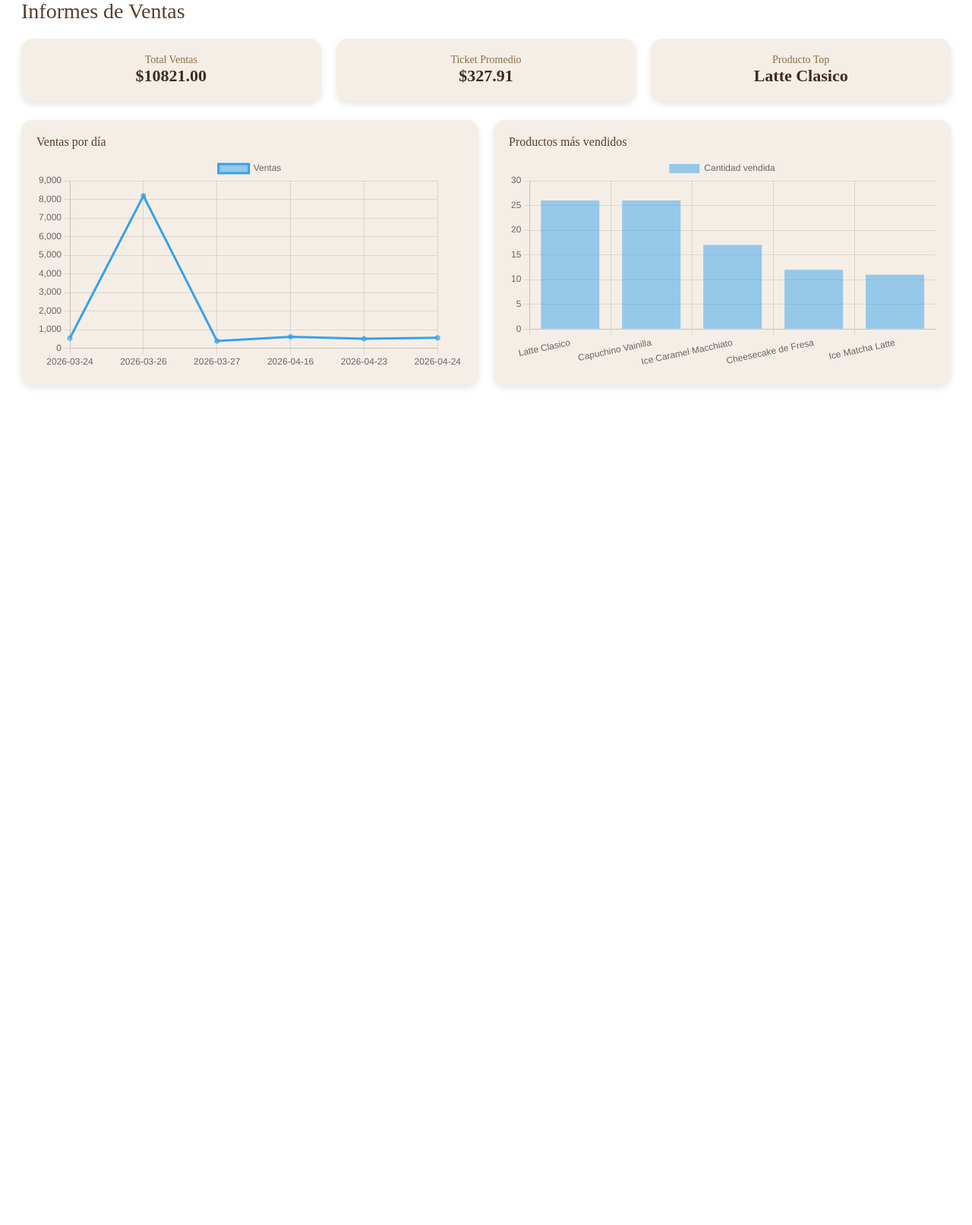
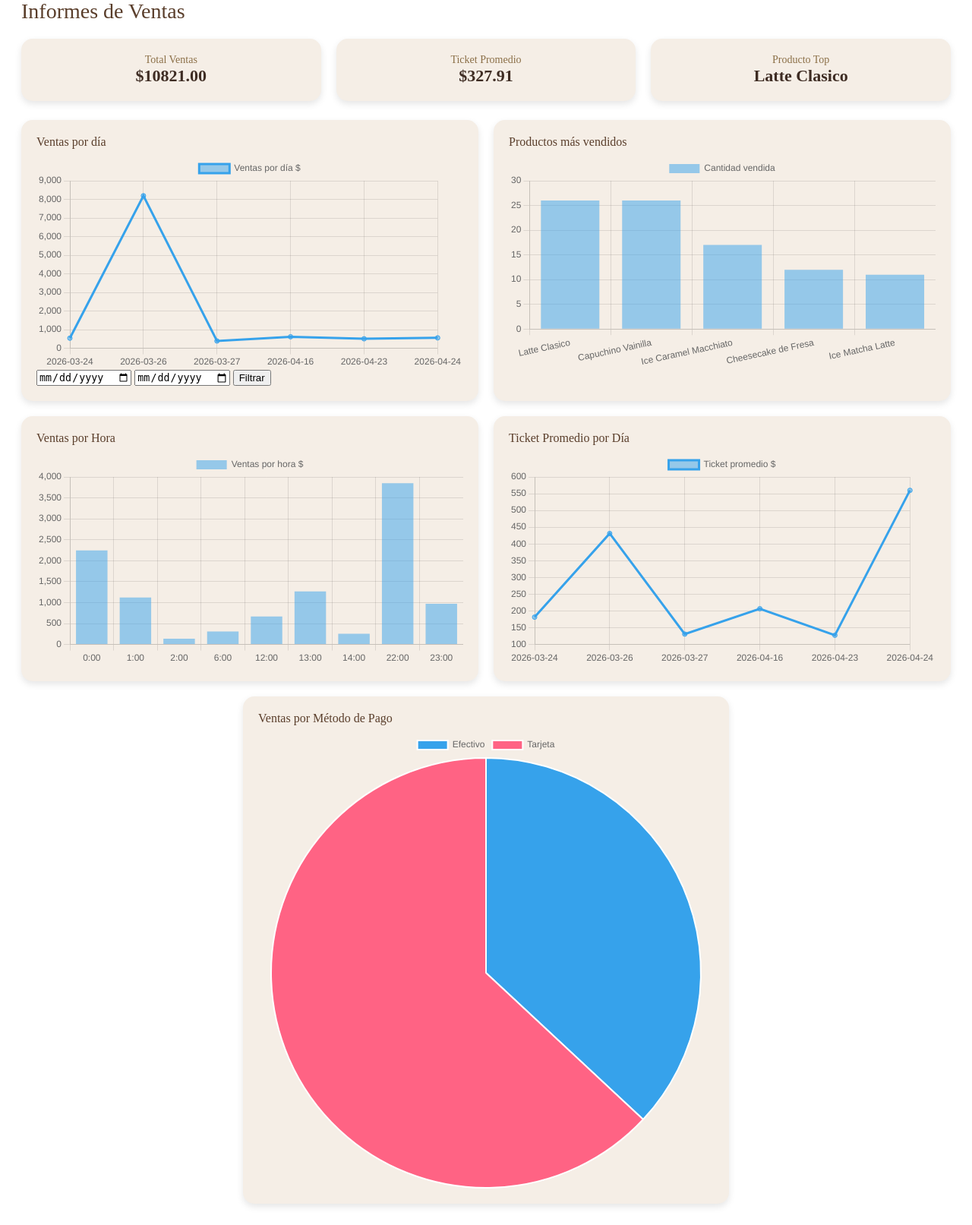
Before and after one commit to CarlosAvila31/PIA_METODOLOGIA_EQ3, a Django app: page /informes/ in a window 1280 px wide. Shown: the part 140-1753 px from the top of the page at 76% size. Before the commit the page ends 651 px from the top, so only its background shows below. Run offline with Django 5.2, Linux system fonts and the light colour scheme; data comes from the database, SQL or seed files in the repository; both versions use the stored data as it was after the commit.

Commit message:
Más grafiquitass

```diff
--- a/punto_venta/app/templates/dashboard.html
+++ b/punto_venta/app/templates/dashboard.html
@@ -1,4 +1,5 @@
 {% extends 'base.html' %}
+
 
 {% block content %}
 
@@ -43,6 +44,14 @@
 }
 
 /* ===== GRAFICAS ===== */
+
+.charts {
+    display: grid;
+    grid-template-columns: repeat(2, 1fr);
+    gap: 20px;
+    margin-top: 20px;
+}
+
 .chart-grid {
     display: grid;
     grid-template-columns: 1fr 1fr;
@@ -56,9 +65,22 @@
     box-shadow: 0px 4px 10px rgba(0,0,0,0.1);
 }
 
+
 .chart-title {
     margin-bottom: 10px;
     color: #5a3e2b;
+}
+
+.chart-card.center {
+    grid-column: span 2;       /* ocupa toda la fila */
+    justify-self: center;
+    max-width: 600px;
+    width: 100%;
+}
+
+.chart-card.center canvas {
+    max-width: 600px;
+    max-height: 600px;
 }
 </style>
 
@@ -90,12 +112,33 @@
         <div class="chart-card">
             <div class="chart-title">Ventas por día</div>
             <canvas id="ventasChart"></canvas>
+            <input type="date" id="fechaInicio">
+            <input type="date" id="fechaFin">
+            <button onclick="cargarGraficas()">Filtrar</button>
         </div>
 
         <div class="chart-card">
             <div class="chart-title">Productos más vendidos</div>
             <canvas id="productosChart"></canvas>
         </div>
+
+        <div class="chart-card">
+            <div class="chart-title">Ventas por Hora</div>
+            <canvas id="horaChart"></canvas>
+        </div>
+
+        <div class="chart-card">
+            <div class="chart-title">Ticket Promedio por Día</div>
+            <canvas id="ticketChart"></canvas>
+        </div>
+
+        <div class="chart-card center">
+            <div class="chart-title">Ventas por Método de Pago</div>
+            <canvas id="metodoPagoChart"></canvas>
+        </div>
+
+
+
 
     </div>
 
@@ -105,6 +148,18 @@
 
 <script>
 // ===== VENTAS POR DÍA =====
+
+let ventasChart = null;
+
+const inicio = document.getElementById("fechaInicio").value;
+const fin = document.getElementById("fechaFin").value;
+
+let url = "/analytics/ventas-dia/";
+
+if (inicio && fin) {
+    url += `?inicio=${inicio}&fin=${fin}`;
+}
+
 fetch("/analytics/ventas-dia/")
 .then(res => res.json())
 .then(data => {
@@ -113,7 +168,7 @@ fetch("/analytics/ventas-dia/")
         data: {
             labels: data.labels,
             datasets: [{
-                label: 'Ventas',
+                label: 'Ventas por día $',
                 data: data.data
             }]
         }
@@ -144,6 +199,87 @@ fetch("/analytics/resumen/")
     document.getElementById("ticketPromedio").innerText = "$" + data.promedio;
     document.getElementById("productoTop").innerText = data.producto_top;
 });
+
+fetch("/analytics/ventas-hora/")
+.then(res => res.json())
+.then(data => {
+    new Chart(document.getElementById("horaChart"), {
+        type: 'bar',
+        data: {
+            labels: data.labels,
+            datasets: [{
+                label: 'Ventas por hora $',
+                data: data.data
+            }]
+        }
+    });
+});
+
+
+
+function cargarGraficas() {
+    const inicio = document.getElementById("fechaInicio").value;
+    const fin = document.getElementById("fechaFin").value;
+
+    fetch(`/analytics/ventas-dia/?inicio=${inicio}&fin=${fin}`)
+    .then(res => res.json())
+    .then(data => {
+
+        const canvas = document.getElementById("ventasChart");
+
+        const chartExistente = Chart.getChart(canvas);
+
+        // destruir gráfica anterior si existe
+        if (chartExistente) {
+            chartExistente.destroy();
+        }
+
+        // crear nueva
+        new Chart(canvas, {
+            type: 'line',
+            data: {
+                labels: data.labels,
+                datasets: [{
+                    label: 'Ventas por día $',
+                    data: data.data
+                }]
+            }
+        });
+    });
+}
+
+
+fetch("/analytics/metodo-pago/")
+.then(res => res.json())
+.then(data => {
+    new Chart(document.getElementById("metodoPagoChart"), {
+        type: 'pie',
+        data: {
+            labels: data.labels,
+            datasets: [{
+                data: data.data
+            }]
+        }
+    });
+});
+
+
+fetch("/analytics/ticket-promedio/")
+.then(res => res.json())
+.then(data => {
+    new Chart(document.getElementById("ticketChart"), {
+        type: 'line',
+        data: {
+            labels: data.labels,
+            datasets: [{
+                label: 'Ticket promedio $',
+                data: data.data
+            }]
+        }
+    });
+});
+
+
 </script>
 
 {% endblock %}
--- a/punto_venta/app/urls.py
+++ b/punto_venta/app/urls.py
@@ -15,4 +15,7 @@ urlpatterns = [
     path('analytics/ventas-dia/', views.ventas_por_dia),
     path('analytics/productos-top/', views.productos_top),
     path('analytics/resumen/', views.resumen),
+    path('analytics/ventas-hora/', views.ventas_por_hora),
+    path('analytics/metodo-pago/', views.ventas_metodo_pago),
+    path('analytics/ticket-promedio/', views.ticket_promedio_dia),
 ]
--- a/punto_venta/app/views.py
+++ b/punto_venta/app/views.py
@@ -7,11 +7,12 @@ from django import forms
 from django.contrib.auth.forms import AuthenticationForm
 from datetime import datetime, timedelta
 from django.utils import timezone
+from django.utils.dateparse import parse_date
 from django.contrib.auth.decorators import login_required, user_passes_test
 from django.contrib.auth.models import Group, User
 from django.db import models
 from django.db.models import Sum, Avg
-from django.db.models.functions import TruncDate
+from django.db.models.functions import TruncDate, ExtractHour
 
 
 
@@ -159,20 +160,41 @@ def resumen(request):
 
 
 def ventas_por_dia(request):
-    ventas = (
-        Venta.objects
+    ventas = Venta.objects.all()
+
+    inicio = request.GET.get('inicio')
+    fin = request.GET.get('fin')
+
+    if inicio:
+        fecha_inicio = parse_date(inicio)
+        if fecha_inicio:
+            ventas = ventas.filter(fecha_hora__date__gte=fecha_inicio)
+
+    if fin:
+        fecha_fin = parse_date(fin)
+        if fecha_fin:
+            ventas = ventas.filter(fecha_hora__date__lte=fecha_fin)
+
+    data = (
+        ventas
         .annotate(fecha_dia=TruncDate('fecha_hora'))
         .values('fecha_dia')
         .annotate(total=Sum('total'))
         .order_by('fecha_dia')
     )
 
-    data = {
-        "labels": [v["fecha_dia"].strftime("%Y-%m-%d") for v in ventas],
-        "data": [v["total"] for v in ventas]
-    }
+    labels = []
+    valores = []
 
-    return JsonResponse(data)
+    for d in data:
+        if d["fecha_dia"]:
+            labels.append(d["fecha_dia"].strftime("%Y-%m-%d"))
+            valores.append(d["total"])
+
+    return JsonResponse({
+        "labels": labels,
+        "data": valores
+    })
 
 
 
@@ -190,3 +212,61 @@ def productos_top(request):
     }
 
     return JsonResponse(data)
+
+def ventas_por_hora(request):
+
+    ventas = Venta.objects.all()
+
+    inicio = request.GET.get('inicio')
+    fin = request.GET.get('fin')
+
+    if inicio:
+        fecha_inicio = parse_date(inicio)
+        if fecha_inicio:
+            ventas = ventas.filter(fecha_hora__date__gte=fecha_inicio)
+
+    if fin:
+        fecha_fin = parse_date(fin)
+        if fecha_fin:
+            ventas = ventas.filter(fecha_hora__date__lte=fecha_fin)
+
+    ventas = (
+        ventas
+        .annotate(hora=ExtractHour('fecha_hora'))
+        .values('hora')
+        .annotate(total=Sum('total'))
+        .order_by('hora')
+    )
+    return JsonResponse({
+        "labels": [f"{v['hora']}:00" for v in ventas],
+        "data": [v["total"] for v in ventas]
+    })
+
+
+
+def ventas_metodo_pago(request):
+    data = (
+        Venta.objects
+        .values('metodo_pago')
+        .annotate(total=Sum('total'))
+    )
+
+    return JsonResponse({
+        "labels": [d["metodo_pago"] for d in data],
+        "data": [d["total"] for d in data]
+    })
+
+
+def ticket_promedio_dia(request):
+    data = (
+        Venta.objects
+        .annotate(fecha_dia=TruncDate('fecha_hora'))
+        .values('fecha_dia')
+        .annotate(promedio=Avg('total'))
+        .order_by('fecha_dia')
+    )
+
+    return JsonResponse({
+        "labels": [d["fecha_dia"].strftime("%Y-%m-%d") for d in data if d["fecha_dia"]],
+        "data": [round(d["promedio"], 2) for d in data if d["fecha_dia"]]
+    })
```
Also changed, not shown: punto_venta/db.sqlite3.
